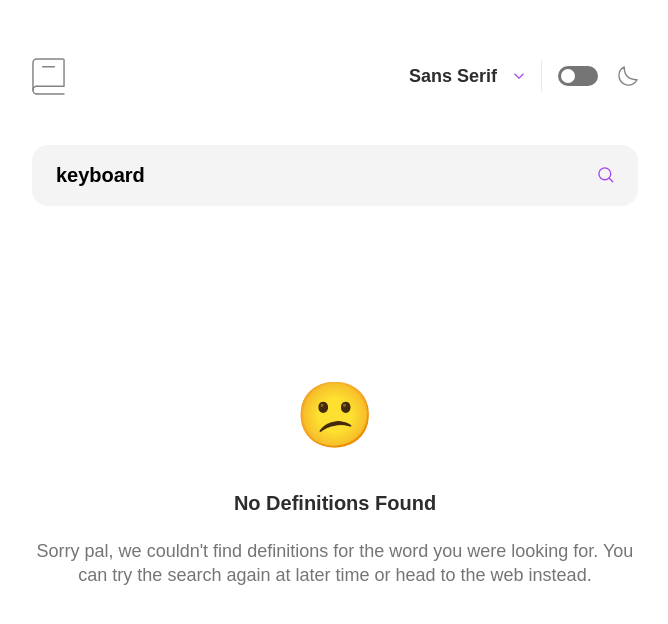
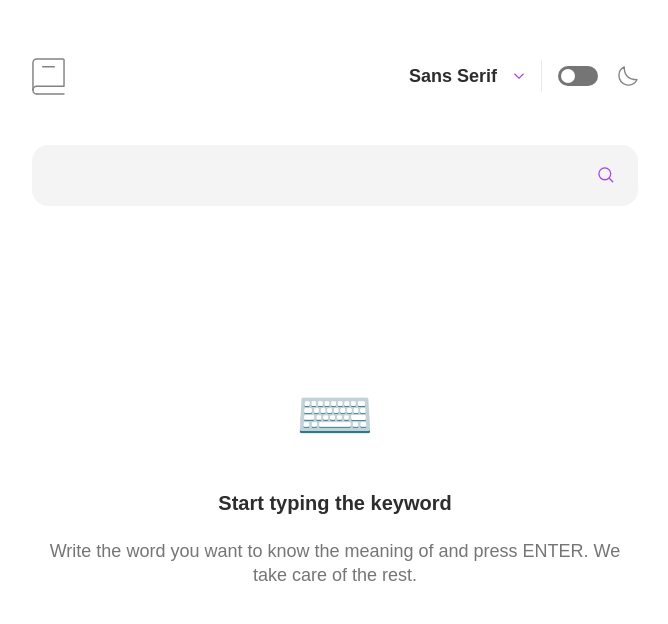
Before and after one commit to Orliland/dictionary_web_app, a React (Vite) app: page / in a window 1280 px wide. Shown: the top 624 px of the page, without its empty margins (305-973 px from the left). Built offline with nearby package versions, Linux system fonts and the light colour scheme; no server answers.

Commit message:
undo frontendmentor custom

```diff
--- a/src/App.jsx
+++ b/src/App.jsx
@@ -19,7 +19,7 @@ function App() {
     }
   }, [dark]);
 
-  const [keyword, setKeyword] = useState("keyboard");
+  const [keyword, setKeyword] = useState("");
   const [definitions, setDefinitions] = useState(null);
 
   async function getDefinitions() {
```
